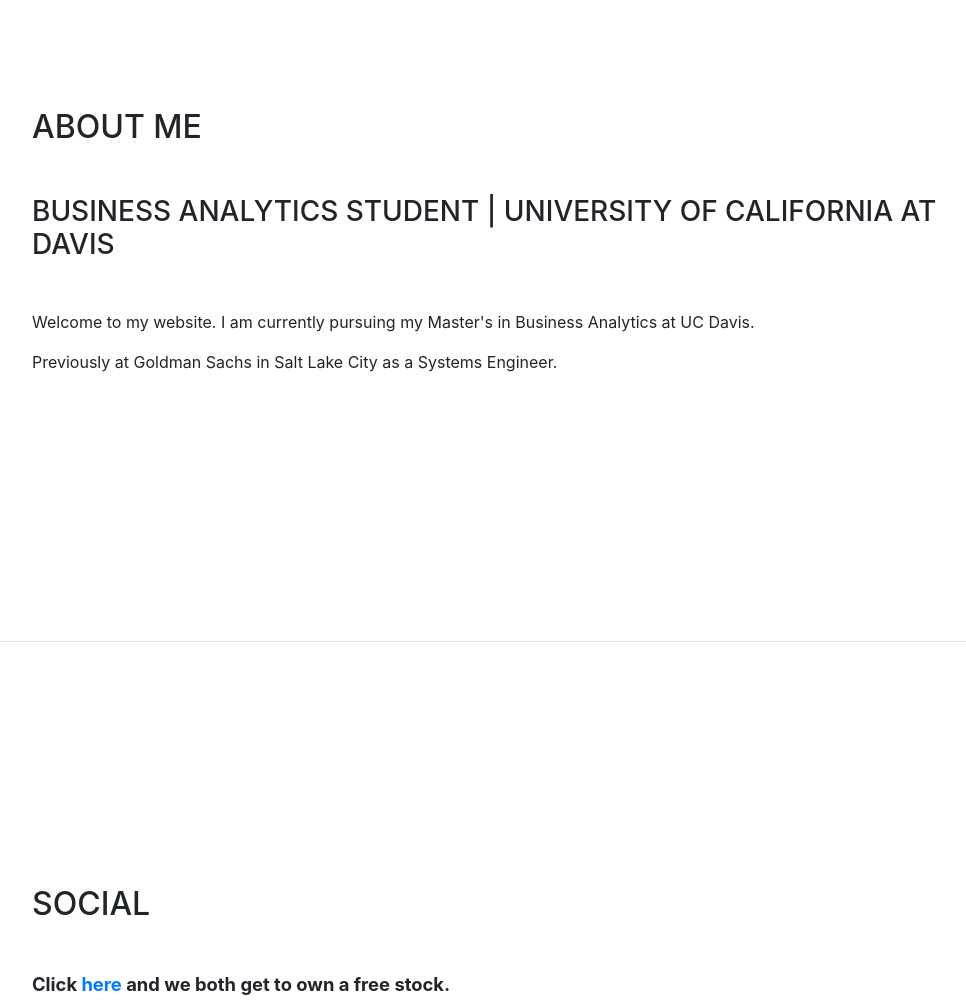
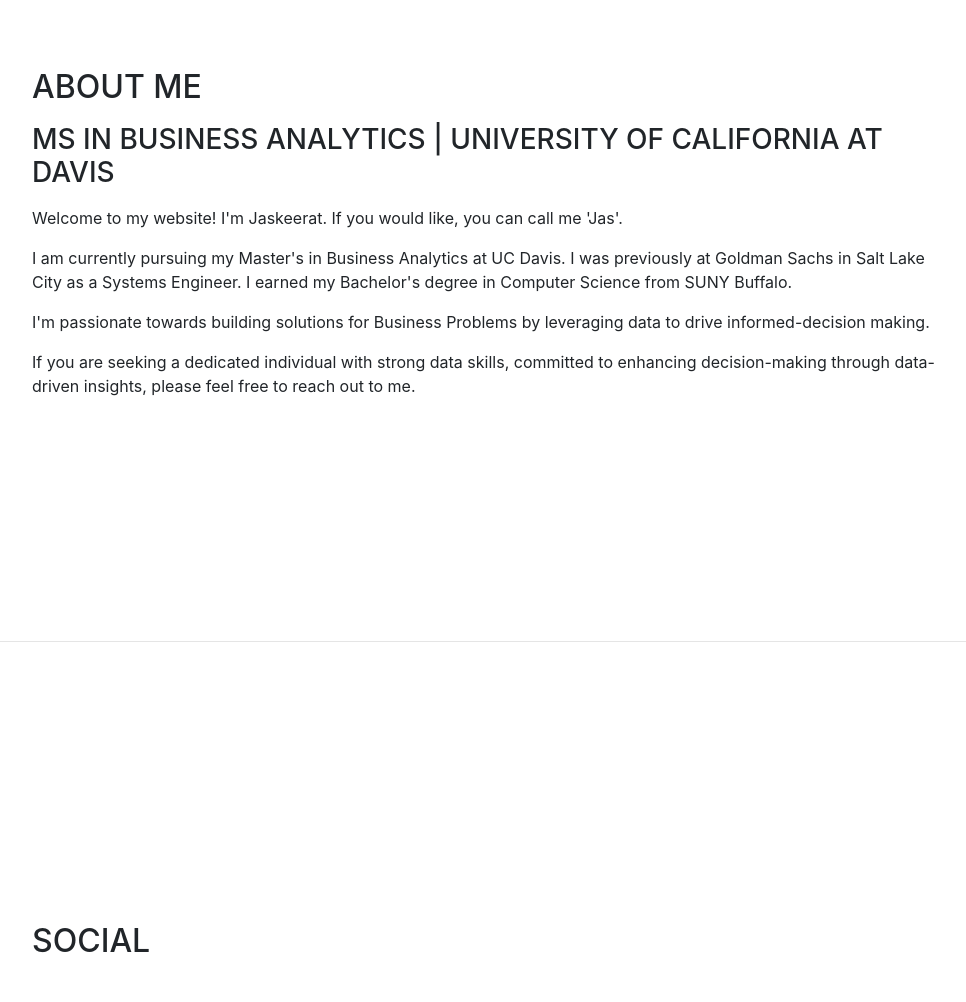
Before and after one commit to jaskeeratbrar/jaskeeratbrar.github.io, a website with bundled scripts: page index.html in a window 1280 px wide. Shown: the part 960-1962 px from the top of the page, without its empty margins (288-1254 px from the left). Built offline with nearby package versions, Linux system fonts and the light colour scheme; a web font is replaced by a local one.

Commit message:
Updated resume and About Me page

```diff
--- a/index.html
+++ b/index.html
@@ -73,13 +73,12 @@
 
       <section class="resume-section p-3 p-lg-5 d-flex flex-column" id="about">
         <div class="my-auto">
-          <h2 class="mb-5">About Me </h2>
-          <h3 class="mb-5"> Business Analytics Student | University of California at Davis </h3>
-          <p>Welcome to my website. I am currently pursuing my Master's in Business Analytics at UC Davis.</p>
-          <p></p>
-          <p class="mb-0"> </p>
-          <p></p>
-          <p class="mb-0">Previously at Goldman Sachs in Salt Lake City as a Systems Engineer.</p>
+          <h2 class="mb-3">About Me </h2>
+          <h3 class="mb-3"> MS in Business Analytics | University of California at Davis </h3>
+          <p>Welcome to my website! I'm Jaskeerat. If you would like, you can call me 'Jas'. </p>
+          <p>I am currently pursuing my Master's in Business Analytics at UC Davis. I was previously at Goldman Sachs in Salt Lake City as a Systems Engineer. I earned my Bachelor's degree in Computer Science from SUNY Buffalo.</p>
+          <p>I'm passionate towards building solutions for Business Problems by leveraging data to drive informed-decision making.</p>
+          <p>If you are seeking a dedicated individual with strong data skills, committed to enhancing decision-making through data-driven insights, please feel free to reach out to me.</p>
         </div>
 
       </section>
@@ -90,7 +89,6 @@
       <section class="resume-section p-3 p-lg-5 d-flex flex-column" id="social">
         <div class="my-auto">
           <h2 class="mb-5">Social</h2>
-          <p class="lead mb-5"> <b> Click <a href="http://share.robinhood.com/jaskeeb" target="_blank"> here </a> and we both get to own a free stock.</b></p>
           <div class="social-icons">
             <a href="http://linkedin.com/in/jaskeeratbrar" target="_blank">
               <i class="fab fa-linkedin"></i>
```
Also changed, not shown: 3 other files.
